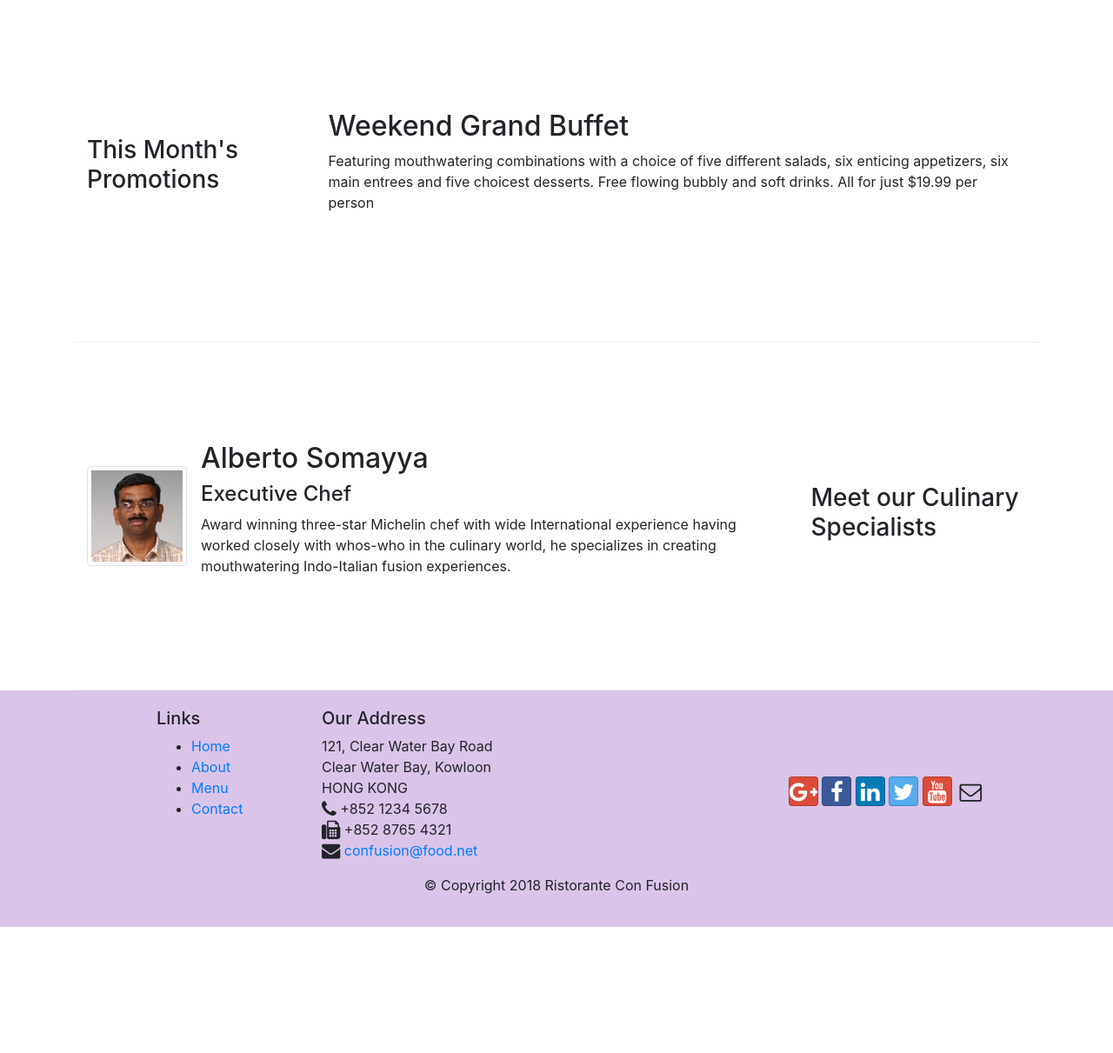
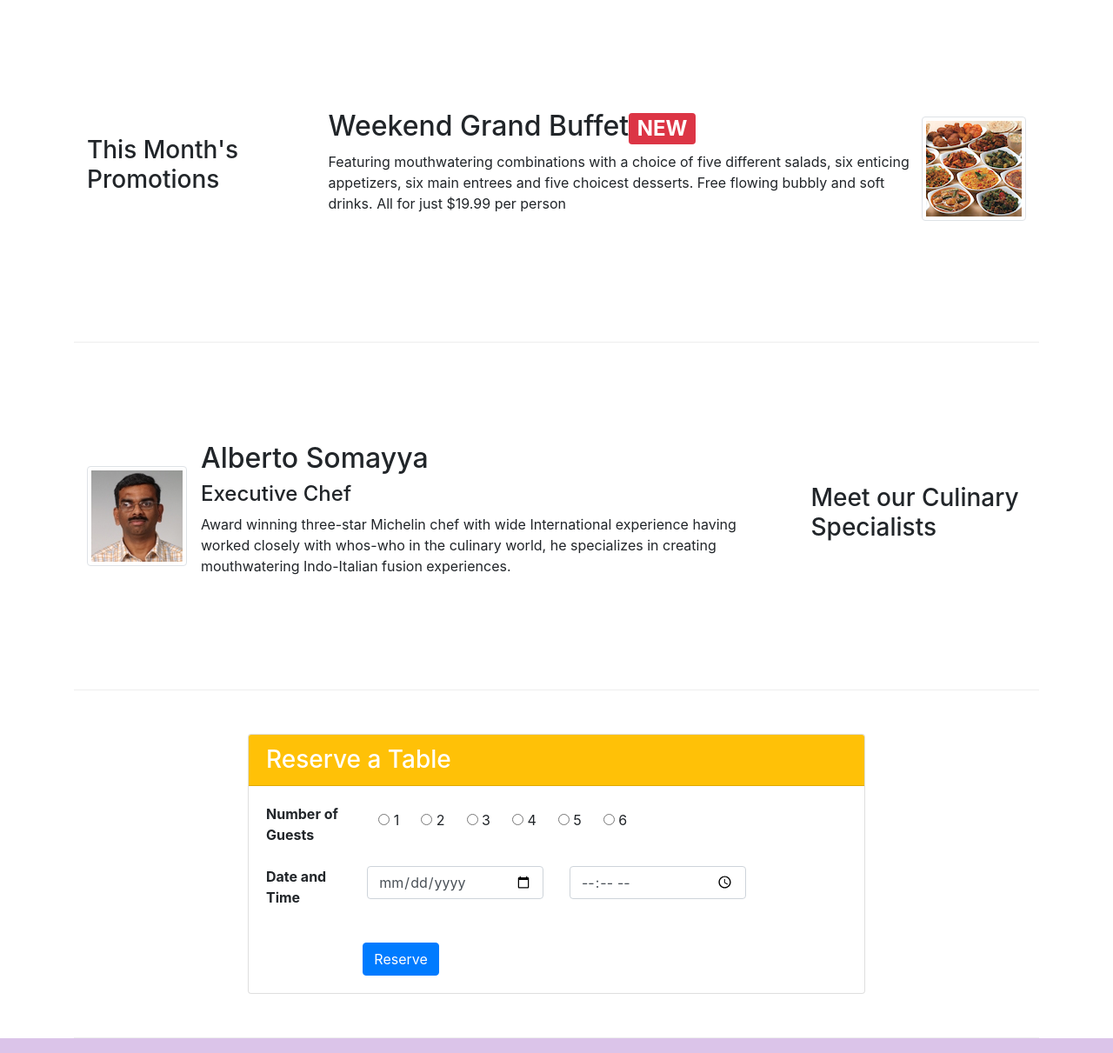
Before and after one commit to Siddhartha994/Bootstrap, a website: page index.html in a window 1280 px wide. Shown: the part 740-1951 px from the top of the page at 87% size. Before the commit the page ends 1806 px from the top, so only its background shows below. Drawn offline with nearby package versions, Linux system fonts and the light colour scheme.

Commit message:
assignment2

```diff
--- a/index.html
+++ b/index.html
@@ -25,7 +25,7 @@
                 <span class="navbar-toggler-icon"></span>
             </button>
             <div class="collapse navbar-collapse" id = "Navbar" >
-                <ul class="navbar-nav ml-auto">     <!--mr-auto = utility fn for margins-->
+                <ul class="navbar-nav mr-auto">     <!--mr-auto = utility fn for margins-->
                     <li class="nav-item active"><a class="nav-link" href= "#"><span class="fa fa-home"></span> Home </a> </li>
                     <li class="nav-item"><a class="nav-link" href= "./aboutus.html" ><span class="fa fa-info fa-lg"></span>About</a></li>
                     <li class="nav-item"><a class="nav-link" href= "#" ><span class="fa fa-list fa-lg"></span>Menu</a> </li>
@@ -38,12 +38,15 @@
     <header class = "jumbotron">
         <div class = "container">
             <div class="row row-header">
-                <div class="col-12 col-sm-6">
+                <div class="col-12 col-sm-6 ">
                     <h1>Ristorante con Fusion</h1>
                     <p class="d-none d-sm-block"> We take inspiration from the World's best cuisines, and create a unique fusion experience. Our lipsmacking creations will tickle your culinary senses!</p>
                 </div>
-                <div class="col-12 col-sm align-self-center">
-                    <img src="img/logo.png" class="img-fluid">
+                <div class="col-12 col-sm-3 align-content-center ">
+                    <img src="img/logo.png" alt="logo" class="img-fluid ">
+                </div>
+                <div class="col-12 col-sm-3 align-content-center" >
+                    <a class="btn btn-warning btn-block" href="#resForm">Reserve Table</a>
                 </div>
             </div>
         </div>
@@ -72,8 +75,13 @@
                 <h3>This Month's Promotions</h3>
             </div>
             <div class="col col-sm col-md">
-                <h2>Weekend Grand Buffet</h2>
-                <p class="d-none d-sm-block">Featuring mouthwatering combinations with a choice of five different salads, six enticing appetizers, six main entrees and five choicest desserts. Free flowing bubbly and soft drinks. All for just $19.99 per person </p>
+                <div class="media ">
+                    <div class="media-body">
+                        <h2>Weekend Grand Buffet<span class="badge badge-danger">NEW</span></h2>
+                        <p class="d-none d-sm-block">Featuring mouthwatering combinations with a choice of five different salads, six enticing appetizers, six main entrees and five choicest desserts. Free flowing bubbly and soft drinks. All for just $19.99 per person </p>
+                    </div>
+                    <img class="d-flex img-thumbnail align-self-center" src="img/buffet.png" alt="buffet">
+                </div>
             </div>
         </div>
 
@@ -81,7 +89,7 @@
             <div class="col-12 col-sm-4 order-sm-last col-md-3">
                 <h3>Meet our Culinary Specialists</h3>
             </div>
-            <div class="col col-sm order-sm-first col-md">
+            <div class="col col-sm  col-md">
                 <div class="media">
                     <img class="d-flex mr-3 img-thumbnail align-self-center"
                         src="img/alberto.png" alt="alberto">
@@ -90,6 +98,48 @@
                         <h4>Executive Chef</h4>
                         <p class="d-none d-sm-block">Award winning three-star Michelin chef with wide International experience having worked closely with whos-who in the culinary world, he specializes in creating mouthwatering Indo-Italian fusion experiences. </p>
                     </div>
+                </div>
+            </div>
+        </div>
+        <div id="resForm" class="row row-content justify-content-around ">
+            <div class="col-12 col-md-8">
+                <div class="card">
+                    <h3 class="card-header bg-warning text-white">Reserve a Table</h3>
+                    <div class="card-body">
+                        <div class="row">
+                            <div class="col-12 col-md-2 ">
+                                <b>Number of Guests </b>
+                            </div>
+                            <div class="col-12 col-sm-8">
+                                <div class="btn-group " data-toggle="buttons">
+                                    <label class="btn"> <input type="radio" id="1" name="1" value="1" > 1</label>
+                                    <label class="btn"> <input type="radio" id="2" name="1" value="1" > 2</label>
+                                    <label class="btn"> <input type="radio" id="3" name="1" value="1" > 3</label>
+                                    <label class="btn"> <input type="radio" id="4" name="1" value="1" > 4</label>
+                                    <label class="btn"> <input type="radio" id="5" name="1" value="1" > 5</label>
+                                    <label class="btn"> <input type="radio" id="6" name="1" value="1" > 6</label>
+
+                                </div>
+                            </div>
+                        </div>
+                        <br>
+                        <form>
+                             <div class="form-group row ">
+                                    <div class="col-12 col-md-2 ">
+                                        <b>Date and Time</b>
+                                    </div>
+                                    <div class="col-12 col-md-4 ">
+                                            <input type="date" class="form-control" id="date" name="date" placeholder="Date">
+                                    </div>
+                                    <div class="col-12 col-md-4">
+                                            <input type="time" class="form-control" id="time" name="time" placeholder="Time">
+                                    </div>
+                                </div>
+                        </form>
+                        <br>
+                        <a href="#" class="btn btn-primary offset-2"> Reserve </a>
+                    </div>
+
                 </div>
             </div>
         </div>
```
Also changed, not shown: aboutus.html (+1 -1 lines), contactus.html (+2 -2 lines).
